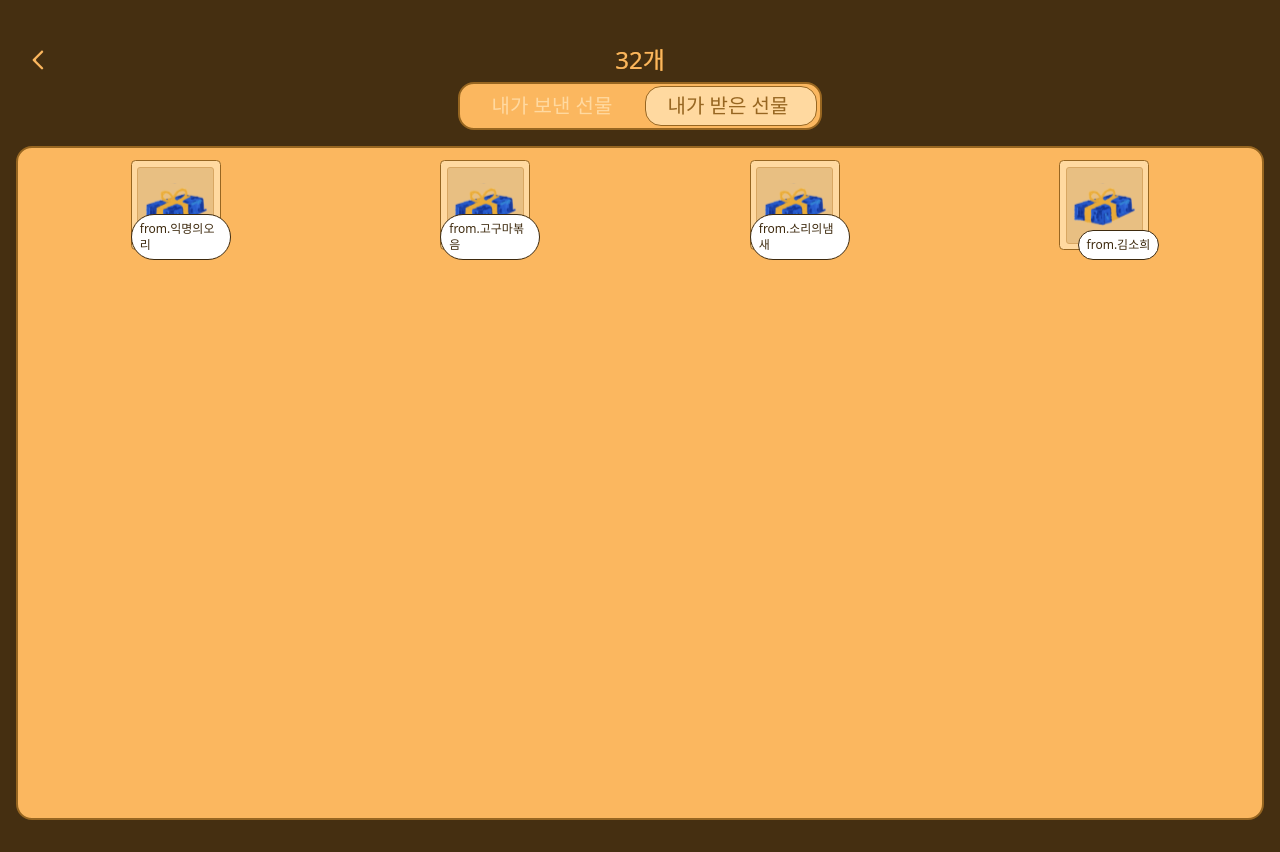
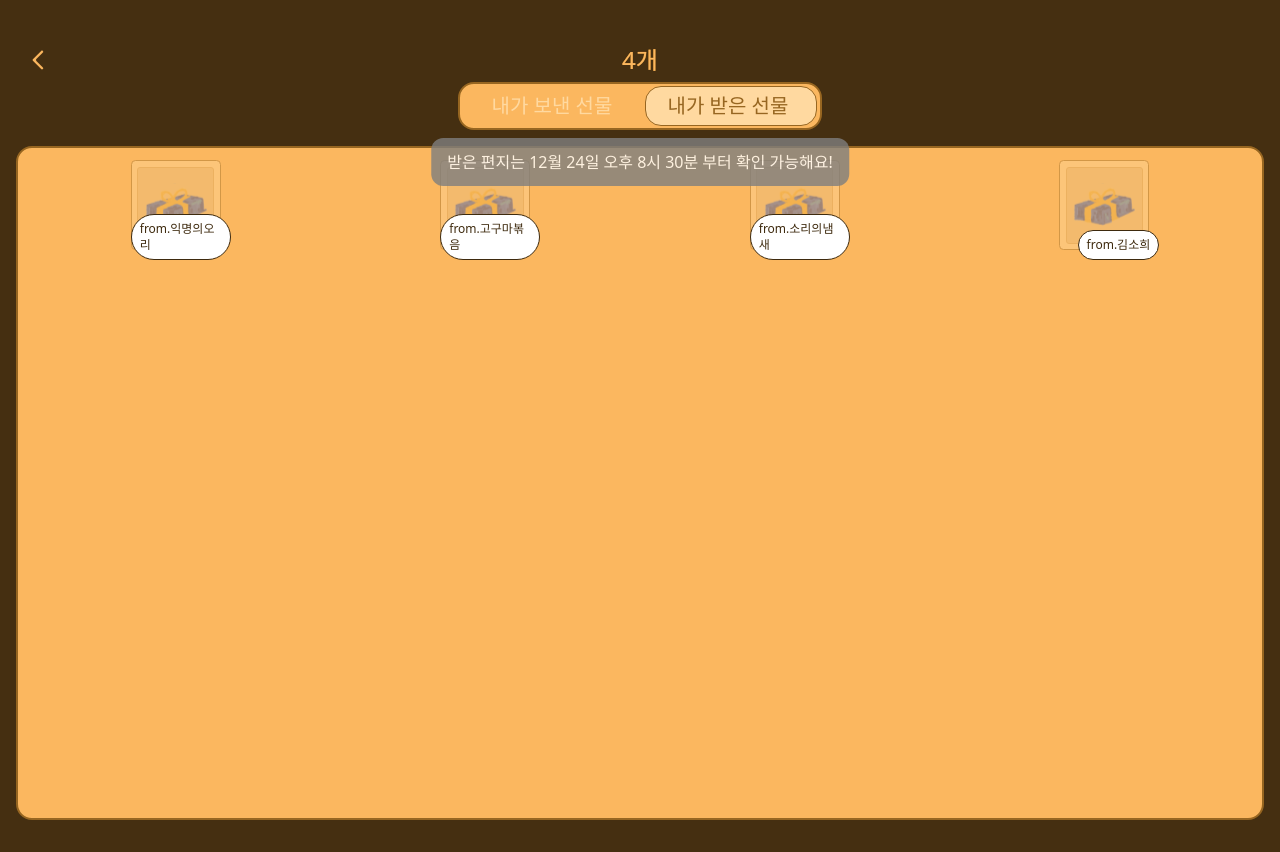
Before and after one commit to Wee-sh/Weesh-Frontend, a React (Vite) app: page /post-box in a window 1280 px wide. Both pictures are taken after a click on the button "내가 받은 선물". Built offline with nearby package versions, Linux system fonts and the light colour scheme; a web font is replaced by a local one.

Commit message:
feat: 덕담 페이지 토스트

```diff
--- a/src/components/Toast/ToastContainer.tsx
+++ b/src/components/Toast/ToastContainer.tsx
@@ -14,6 +14,7 @@ const ToastContainer: React.FC<Props> = ({ toast }) => {
   // 캐러셀 동작
   useEffect(() => {
     if (!toast) return;
+
     if (!isCarousel) {
       setIndex(0);
       return;
@@ -30,8 +31,14 @@ const ToastContainer: React.FC<Props> = ({ toast }) => {
 
   const content = isCarousel ? toast.message[index] : toast.message;
 
+  const animationClass = toast.persist
+    ? "" // 지속형이면 애니메이션 제거 (fade-out 방지)
+    : "animate-fadeInOut";
+
   return (
-    <div className="fixed top-[88px] left-1/2 -translate-x-1/2 opacity-80 bg-[#7F7F7F] text-white px-4 py-3 rounded-xl text-base transition-all duration-300 animate-fadeInOut z-50">
+    <div
+      className={`fixed top-[138px] left-1/2 -translate-x-1/2 opacity-80 bg-[#7F7F7F] text-white px-4 py-3 rounded-xl text-base transition-all duration-300 z-50 ${animationClass}`}
+    >
       {content}
     </div>
   );
--- a/src/components/Toast/ToastProvider.tsx
+++ b/src/components/Toast/ToastProvider.tsx
@@ -32,6 +32,7 @@ export const ToastProvider: React.FC<{ children: React.ReactNode }> = ({
 
     setToast(options);
 
+    // 지속형(persist)일 때는 자동 제거 안 함
     if (!persist) {
       setTimeout(() => {
         setToast(null);
--- a/src/components/post/GiftGrid.tsx
+++ b/src/components/post/GiftGrid.tsx
@@ -5,17 +5,21 @@ interface Props {
   messages: Message[];
   type: "sent" | "received";
   onClickMessage: (msg: Message) => void;
+  locked: boolean;
 }
 
-const GiftGrid = ({ messages, type, onClickMessage }: Props) => {
+const GiftGrid = ({ messages, type, onClickMessage, locked }: Props) => {
   return (
     <div className="w-full h-[674px] bg-[#FBB75F] mt-4 rounded-2xl border-2 border-[#976621] p-3 overflow-y-auto">
       <div className="grid grid-cols-3 lg:grid-cols-4 gap-[18px] justify-items-center">
         {messages.map((message) => (
           <div key={message.id} className="flex flex-col items-center relative">
             <div
-              onClick={() => onClickMessage(message)}
-              className="w-[90px] h-[90px] relative bg-[#FFD9A0] rounded-[4.5px] border-[1.5px] border-[#976621] flex items-center justify-center"
+              onClick={() => !locked && onClickMessage(message)}
+              className={`w-[90px] h-[90px] relative rounded-[4.5px] border-[1.5px] flex items-center justify-center
+                ${locked ? "opacity-40 cursor-not-allowed" : "cursor-pointer"}
+                bg-[#FFD9A0] border-[#976621]
+              `}
             >
               <div className="w-[77px] h-[77px] bg-[#E8BF82] border-[0.75px] border-[#D8A763] rounded-[3px] flex justify-center items-center">
                 <img src={giftBox} alt="gift" className="w-16 h-16" />
--- a/src/pages/Post/PostBox.tsx
+++ b/src/pages/Post/PostBox.tsx
@@ -5,6 +5,7 @@ import ToggleSwitch from "../../components/Post/ToggleSwitch";
 import GiftGrid from "../../components/Post/GiftGrid";
 import Modal from "../../components/Modal/Modal";
 import PostModal from "../../components/Modal/PostModal";
+import { useToast } from "../../components/Toast/ToastProvider";
 
 export interface Message {
   id: number;
@@ -17,10 +18,16 @@ export interface Message {
 
 const PostBox = () => {
   const navigate = useNavigate();
+  const toast = useToast();
+  const toastShownRef = React.useRef(false);
+
   const [selected, setSelected] = useState<"sent" | "received">("sent");
   const [messages, setMessages] = useState<Message[]>([]);
   const [openModal, setOpenModal] = useState(false);
   const [selectedMessage, setSelectedMessage] = useState<Message | null>(null);
+
+  const unlockTime = new Date("2025-12-24T20:30:00");
+  const isUnlocked = new Date() >= unlockTime;
 
   const receivedMessages: Message[] = [
     {
@@ -93,6 +100,27 @@ const PostBox = () => {
     }
   }, [selected]);
 
+  useEffect(() => {
+    if (selected === "received" && !isUnlocked && !toastShownRef.current) {
+      toastShownRef.current = true; // 다시 실행되지 않도록 막기
+      toast.showToast({
+        message: "받은 편지는 12월 24일 오후 8시 30분 부터 확인 가능해요!",
+        persist: true,
+      });
+    }
+
+    if (selected === "sent") {
+      toastShownRef.current = false;
+      toast.hideToast();
+    }
+  }, [selected, isUnlocked]);
+
+  const handleClickMessage = (msg: Message) => {
+    if (selected === "received" && !isUnlocked) return; // 클릭 막기
+    setSelectedMessage(msg);
+    setOpenModal(true);
+  };
+
   return (
     <div className="w-screen min-h-screen bg-[#452F11] flex flex-col items-center px-4 pb-8">
       <div className="w-full flex justify-center items-center pt-11 relative pointer-events-none mb-[6px]">
@@ -103,11 +131,14 @@ const PostBox = () => {
           }}
           className="text-2xl text-[#FBB75F]"
         >
-          {32}개
+          {messages.length}개
         </h1>
 
         <img
-          onClick={() => navigate(-1)}
+          onClick={() => {
+            navigate(-1);
+            toast.hideToast();
+          }}
           src={arrow}
           className="absolute left-4 cursor-pointer pointer-events-auto"
         />
@@ -118,10 +149,8 @@ const PostBox = () => {
       <GiftGrid
         messages={messages}
         type={selected}
-        onClickMessage={(msg) => {
-          setSelectedMessage(msg);
-          setOpenModal(true);
-        }}
+        locked={selected === "received" && !isUnlocked}
+        onClickMessage={handleClickMessage}
       />
 
       {openModal && selectedMessage && (
```
